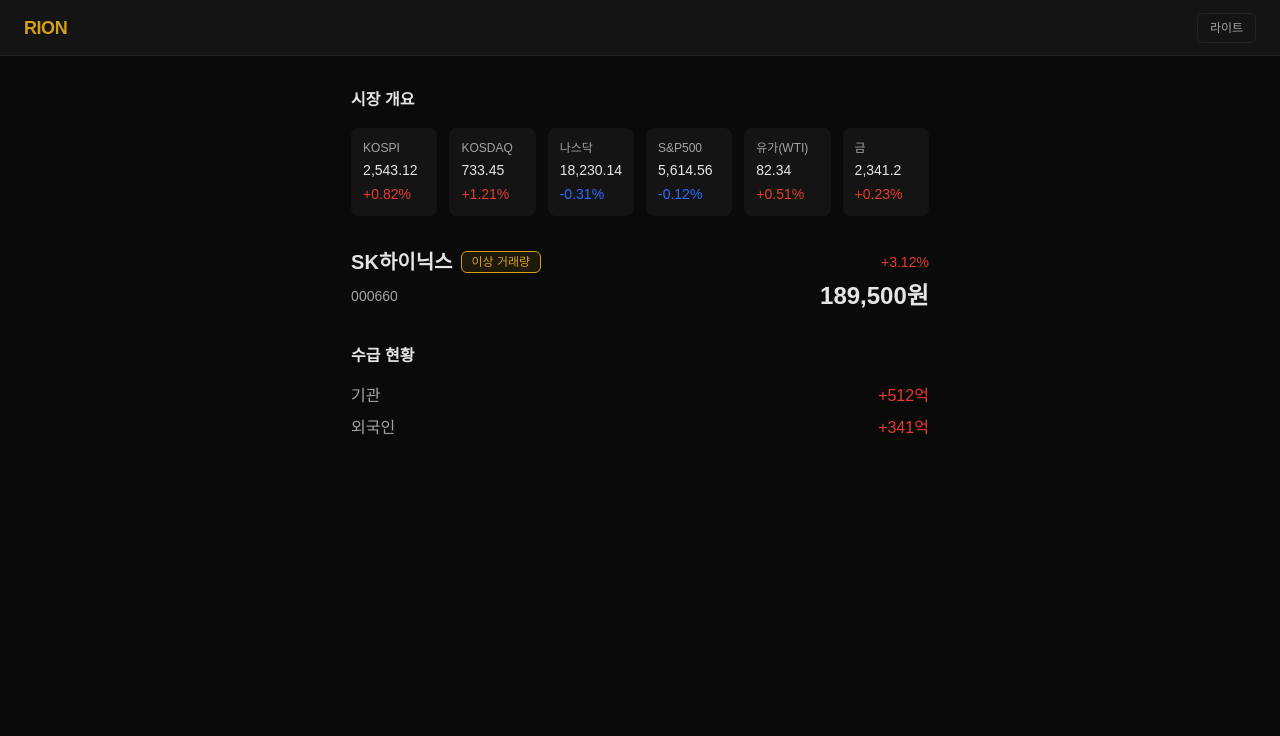
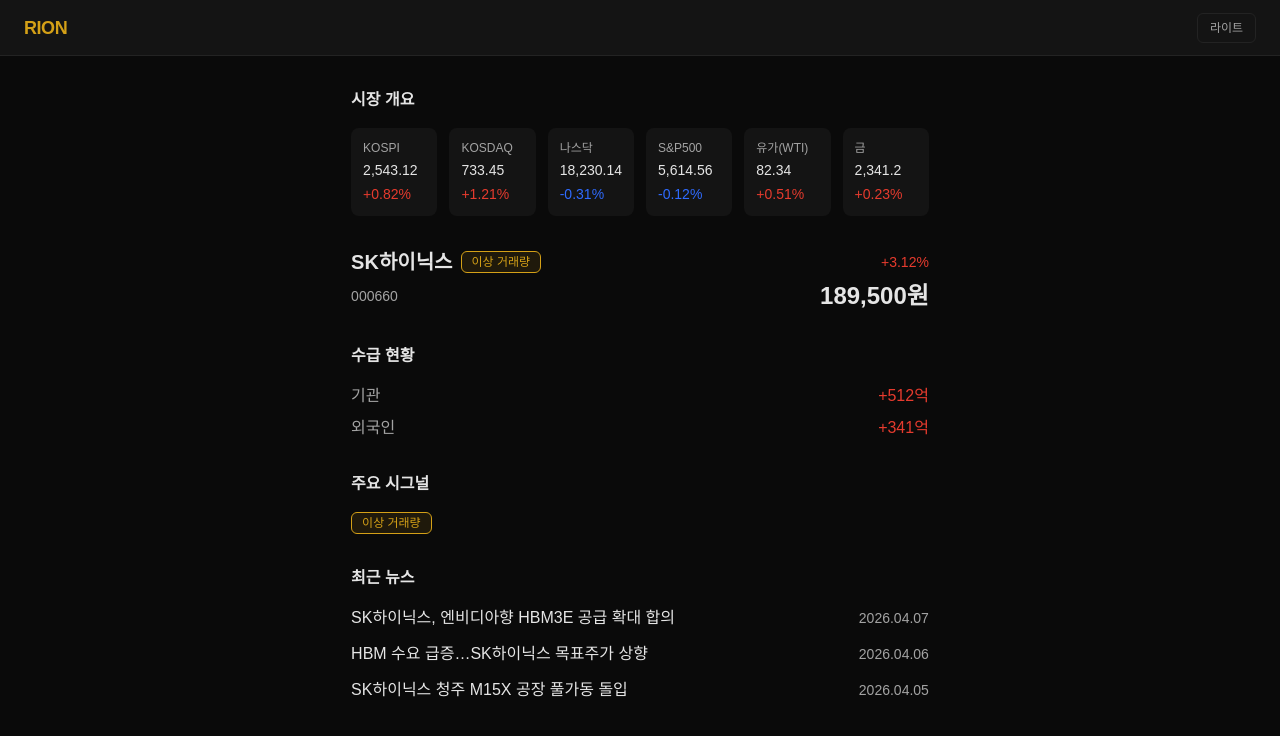
Before and after one commit to ghddygks45/rion, a Next.js app: page /stock/000660 in a window 1280 px wide. Shown: the top 736 px of the page. Built offline with nearby package versions, Linux system fonts and the light colour scheme; a web font is replaced by a local one.

Commit message:
feat: 종목 상세 피처 구현 및 NewsSection 공통화 (plan 2-5)

```diff
--- a/app/stock/[ticker]/page.tsx
+++ b/app/stock/[ticker]/page.tsx
@@ -3,6 +3,8 @@
 import StockDetailHeader from "@/features/stock-detail/components/StockDetailHeader";
 import MarketOverview from "@/features/stock-detail/components/MarketOverview";
 import SupplySection from "@/features/stock-detail/components/SupplySection";
+import SignalSection from "@/features/stock-detail/components/SignalSection";
+import NewsSection from "@/features/shared/components/NewsSection";
 
 export default async function StockDetailPage({
   params,
@@ -30,6 +32,8 @@
         institution={stock.supply.institution}
         foreign={stock.supply.foreign}
       />
+      <SignalSection className="mb-8" signals={stock.signals} />
+      <NewsSection className="mb-8" news={stock.news} />
     </main>
   );
 }
--- a/app/theme/[id]/page.tsx
+++ b/app/theme/[id]/page.tsx
@@ -1,7 +1,7 @@
 import { notFound } from "next/navigation";
 import { mockThemeDetails } from "@/features/theme-detail/mocks";
 import ThemeDetailHeader from "@/features/theme-detail/components/ThemeDetailHeader";
-import NewsSection from "@/features/theme-detail/components/NewsSection";
+import NewsSection from "@/features/shared/components/NewsSection";
 import StockDetailTable from "@/features/theme-detail/components/StockDetailTable";
 
 export default async function ThemeDetailPage({
@@ -21,7 +21,7 @@
         avgChangeRate={theme.avgChangeRate}
         summary={theme.summary}
       />
-      <NewsSection news={theme.news} />
+      <NewsSection className="mb-8" news={theme.news} />
       <StockDetailTable stocks={theme.stocks} />
     </main>
   );
--- a/features/theme-detail/components/NewsSection.tsx
+++ b/features/shared/components/NewsSection.tsx
@@ -3,11 +3,12 @@
 
 type NewsProps = {
   news: { title: string; date: string }[];
+  className?: string;
 };
 
-export default function NewsSection({ news }: NewsProps) {
+export default function NewsSection({ news, className }: NewsProps) {
   return (
-    <div className="mb-8">
+    <div className={className}>
       <Title level={2}>최근 뉴스</Title>
       <ul className="mt-4 space-y-3">
         {news.map((item, i) => (
```
Also changed, not shown: features/stock-detail/components/SignalSection.tsx (+8 -8 lines), 4 other files (tests, documents, lock files or other folders).
